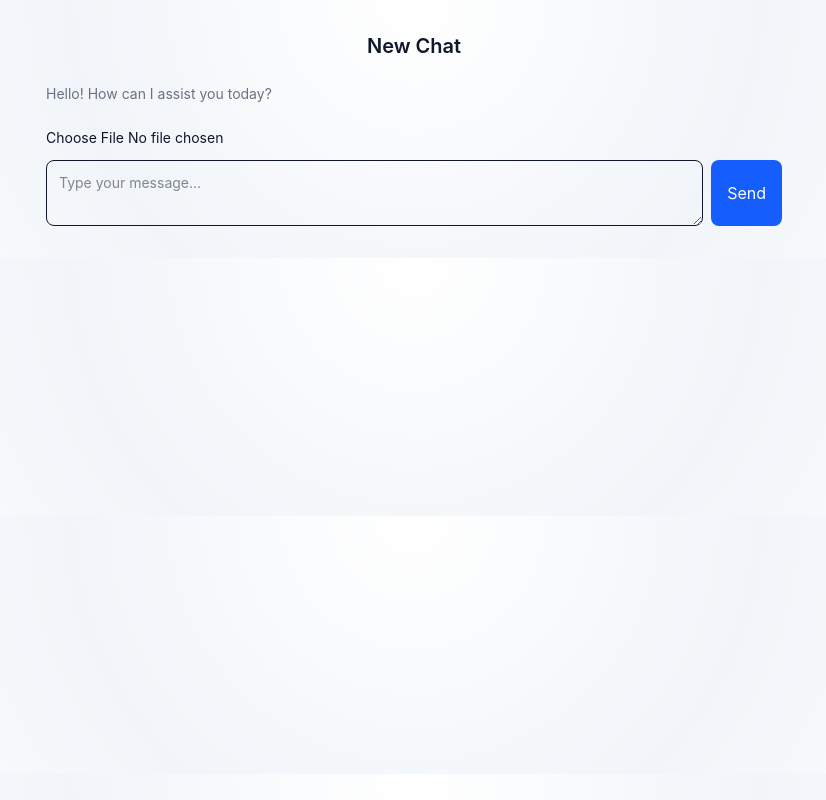
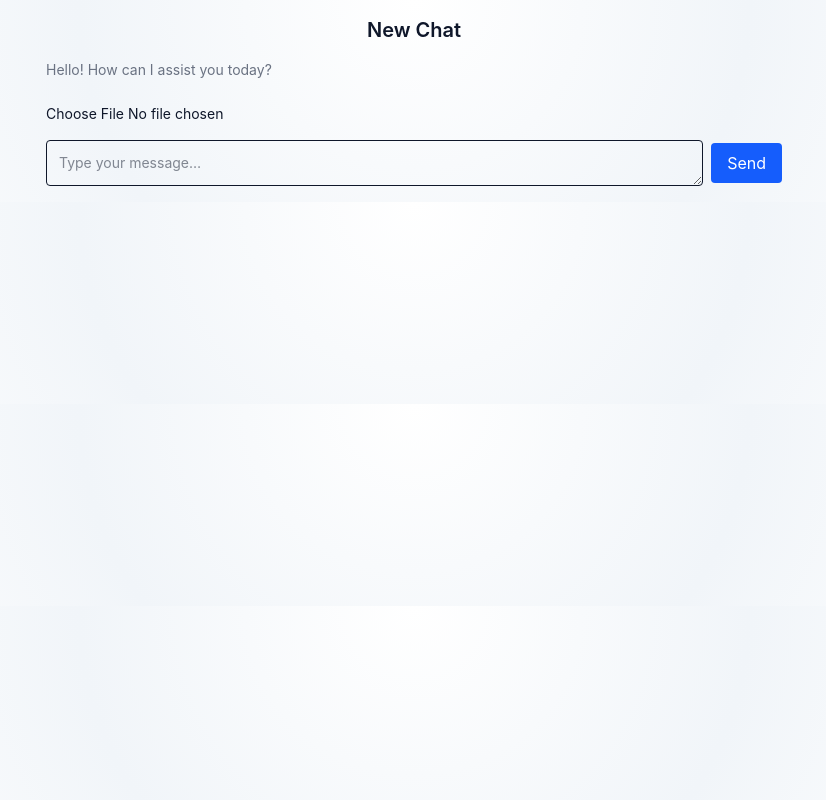
Before and after one commit to themusashimaru/jcil-ai-micro, a Next.js app: page /chat in a window 1280 px wide. Shown: the whole page, without its empty margins (226-1052 px from the left). Built offline with nearby package versions, Linux system fonts and the light colour scheme.

Commit message:
ui: enable chat history + localStorage memory + image upload

```diff
--- a/src/app/chat/page.tsx
+++ b/src/app/chat/page.tsx
@@ -1,6 +1,5 @@
 "use client";
-
-import React, { useEffect, useRef, useState } from "react";
+import React, { useState, useEffect, useRef } from "react";
 
 type Msg = { role: "system" | "user" | "assistant"; content: string };
 
@@ -8,16 +7,18 @@ export default function ChatPage() {
   const [messages, setMessages] = useState<Msg[]>([]);
   const [input, setInput] = useState("");
   const [file, setFile] = useState<File | null>(null);
-  const [loading, setLoading] = useState(false);
+  const [busy, setBusy] = useState(false);
   const fileRef = useRef<HTMLInputElement | null>(null);
 
-  // ── load / save simple session memory (localStorage) ─────────────
+  // ── load previous thread from localStorage
   useEffect(() => {
     try {
       const saved = localStorage.getItem("jcil.chat.history");
       if (saved) setMessages(JSON.parse(saved));
     } catch {}
   }, []);
+
+  // ── persist messages
   useEffect(() => {
     try {
       localStorage.setItem("jcil.chat.history", JSON.stringify(messages));
@@ -25,86 +26,70 @@ export default function ChatPage() {
   }, [messages]);
 
   async function send() {
-    if (loading) return;
+    if (busy) return;
     const text = input.trim();
     if (!text && !file) return;
+    setBusy(true);
 
-    // push user message locally first
-    const nextHistory: Msg[] = [...messages, { role: "user", content: text || "[image]" }];
-    setMessages(nextHistory);
+    const newMsgs = [...messages, { role: "user", content: text || "[image]" }];
+    setMessages(newMsgs);
     setInput("");
-    setLoading(true);
 
     try {
-      const headers: Record<string, string> = {};
-      let body: BodyInit;
+      let res: Response;
 
       if (file) {
         const form = new FormData();
         form.append("message", text);
-        form.append("history", JSON.stringify(nextHistory.slice(-10))); // send last 10 turns
         form.append("file", file);
-        body = form;
+        form.append("history", JSON.stringify(newMsgs.slice(-10)));
+        res = await fetch("/api/chat", { method: "POST", body: form });
       } else {
-        headers["Content-Type"] = "application/json";
-        body = JSON.stringify({
-          message: text,
-          history: nextHistory.slice(-10),
+        res = await fetch("/api/chat", {
+          method: "POST",
+          headers: { "Content-Type": "application/json" },
+          body: JSON.stringify({ message: text, history: newMsgs.slice(-10) }),
         });
       }
 
-      const res = await fetch("/api/chat", {
-        method: "POST",
-        headers,
-        body,
-      });
-
       const data = await res.json().catch(() => ({}));
-      if (!res.ok) {
-        setMessages(h => [...h, { role: "assistant", content: data?.error || "Error" }]);
-      } else {
-        setMessages(h => [...h, { role: "assistant", content: data?.reply || "(no response)" }]);
-      }
+      const reply = data?.reply || data?.error || "(no response)";
+      setMessages((prev) => [...prev, { role: "assistant", content: reply }]);
     } catch (err: any) {
-      setMessages(h => [...h, { role: "assistant", content: err?.message || "Network error" }]);
+      setMessages((prev) => [
+        ...prev,
+        { role: "assistant", content: `Error: ${err.message}` },
+      ]);
     } finally {
-      setLoading(false);
+      setBusy(false);
       setFile(null);
       if (fileRef.current) fileRef.current.value = "";
     }
   }
 
-  function onKeyDown(e: React.KeyboardEvent<HTMLInputElement | HTMLTextAreaElement>) {
-    if (e.key === "Enter" && !e.shiftKey) {
-      e.preventDefault();
-      void send();
-    }
-  }
+  return (
+    <div className="mx-auto max-w-3xl p-4 space-y-4">
+      <h1 className="text-xl font-semibold text-center">New Chat</h1>
 
-  return (
-    <div className="mx-auto max-w-3xl px-4 py-8">
-      <h1 className="text-center text-xl font-semibold mb-6">New Chat</h1>
-
-      <div className="space-y-4">
+      <div className="space-y-3">
         {messages.length === 0 && (
-          <div className="text-sm text-gray-500">Hello! How can I assist you today?</div>
+          <p className="text-sm text-gray-500">Hello! How can I assist you today?</p>
         )}
         {messages.map((m, i) => (
           <div
             key={i}
-            className={
-              "rounded-lg p-3 text-sm " +
-              (m.role === "user"
+            className={`whitespace-pre-wrap rounded-lg px-3 py-2 text-sm ${
+              m.role === "user"
                 ? "bg-blue-600 text-white ml-auto max-w-[80%]"
-                : "bg-gray-100 text-gray-900 mr-auto max-w-[80%]")
-            }
+                : "bg-gray-100 text-gray-900 mr-auto max-w-[80%]"
+            }`}
           >
             {m.content}
           </div>
         ))}
       </div>
 
-      <div className="mt-6 flex items-center gap-2">
+      <div className="flex items-center gap-2 pt-2">
         <input
           ref={fileRef}
           type="file"
@@ -114,20 +99,26 @@ export default function ChatPage() {
         />
       </div>
 
-      <div className="mt-3 flex gap-2">
+      <div className="flex items-center gap-2">
         <textarea
           value={input}
           onChange={(e) => setInput(e.target.value)}
-          onKeyDown={onKeyDown}
+          onKeyDown={(e) => {
+            if (e.key === "Enter" && !e.shiftKey) {
+              e.preventDefault();
+              send();
+            }
+          }}
           placeholder="Type your message…"
-          className="flex-1 rounded-lg border p-3 text-sm min-h-[48px]"
+          className="flex-1 rounded border p-3 text-sm"
+          rows={1}
         />
         <button
           onClick={send}
-          disabled={loading}
-          className="rounded-lg bg-blue-600 px-4 py-2 text-white disabled:opacity-50"
+          disabled={busy}
+          className="rounded bg-blue-600 px-4 py-2 text-white disabled:opacity-60"
         >
-          {loading ? "…" : "Send"}
+          {busy ? "…" : "Send"}
         </button>
       </div>
     </div>
```
